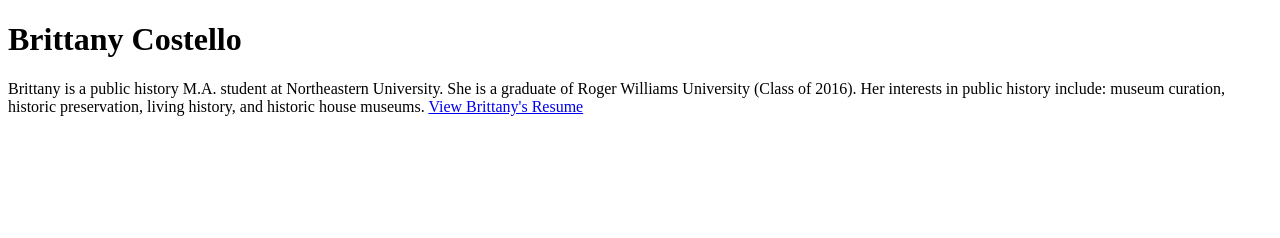
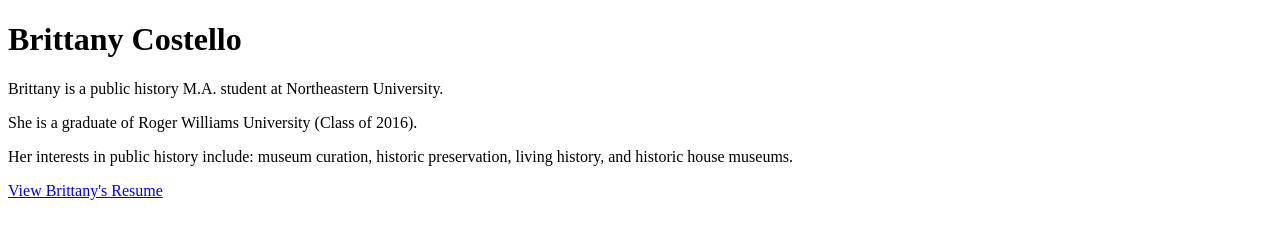
Before and after one commit to BrittanyCostello/brittanycostello.github.io, a plain HTML site: page index.html in a window 1280 px wide. Drawn offline with Linux system fonts and the light colour scheme.

Commit message:
Update index.html

```diff
--- a/index.html
+++ b/index.html
@@ -2,10 +2,10 @@
 <html>
 <body>
 <h1>Brittany Costello</h1>
-<p>Brittany is a public history M.A. student at Northeastern University.
-She is a graduate of Roger Williams University (Class of 2016). Her
+ <p>Brittany is a public history M.A. student at Northeastern University.</p>
+ <p>She is a graduate of Roger Williams University (Class of 2016).</p> <p> Her
 interests in public history include: museum curation, historic preservation,
-living history, and historic house museums.
- <a href="brittanycostello.github.io/resumepage.html">View Brittany's Resume</a> </p>
+ living history, and historic house museums.</p>
+<p> <a href="brittanycostello.github.io/resumepage.html">View Brittany's Resume</a> </p>
 </body>
 </html>
```
